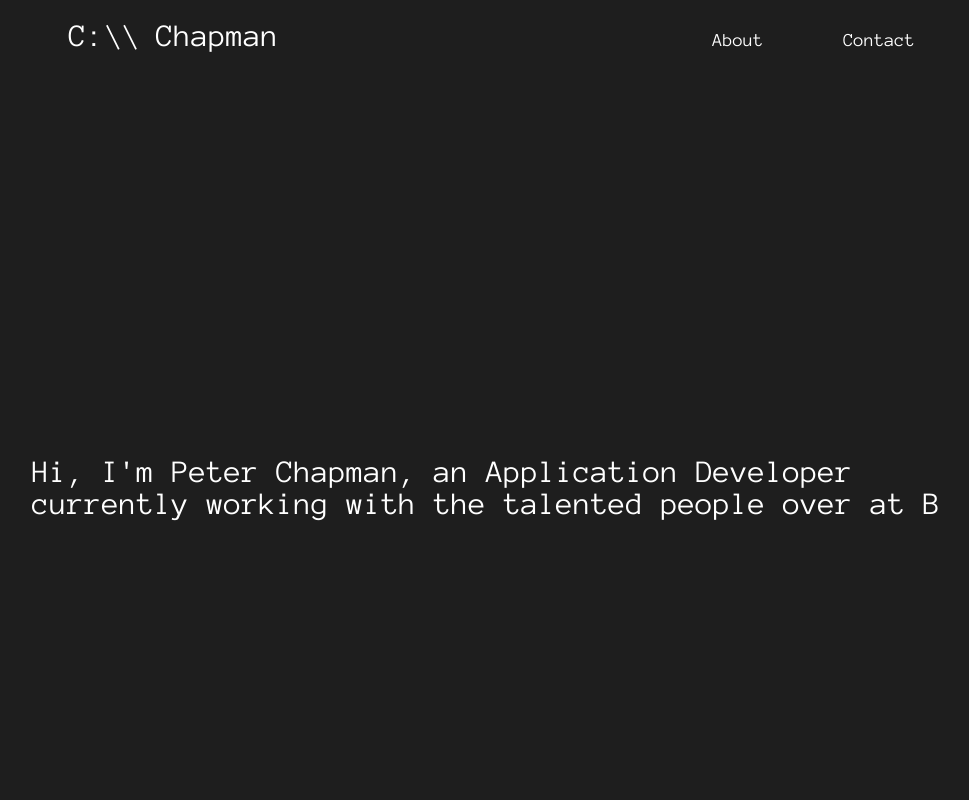
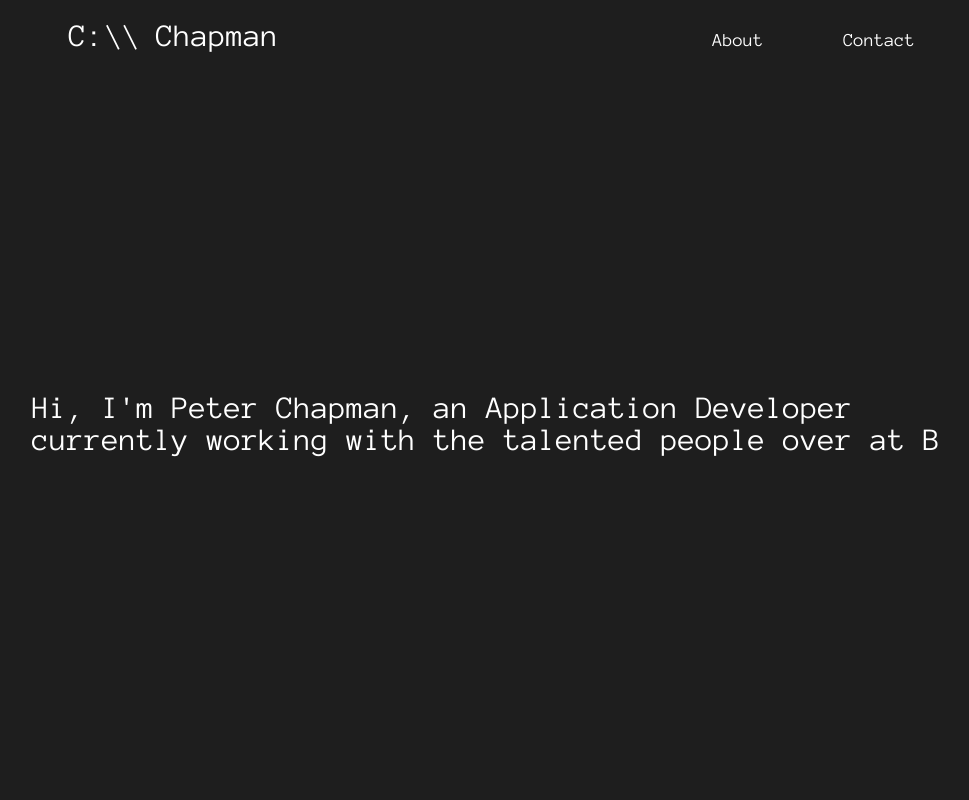
Before and after one commit to Gsarault44/peterchappy.github.io, a React (Create React App) app: page / in a window 1280 px wide. Shown: the top 800 px of the page, without its empty margins (128-1097 px from the left). Built offline with nearby package versions, Linux system fonts and the light colour scheme.

Commit message:
changed flexcontainter :first-child to div:first

```diff
--- a/src/components/ContentBlock.css
+++ b/src/components/ContentBlock.css
@@ -9,6 +9,6 @@
     align-items: center;
     justify-content: center;
 }
-.contentBlockFlexContainer:first-child{
+.contentBlockFlexContainer div:first-child{
     margin-bottom: 10%;
 }
```
